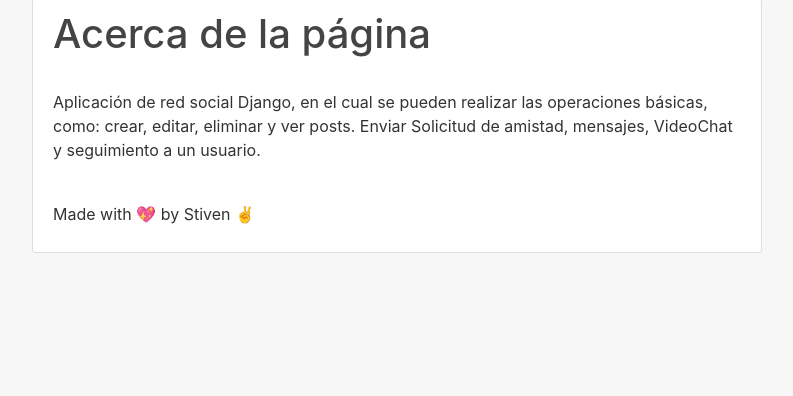
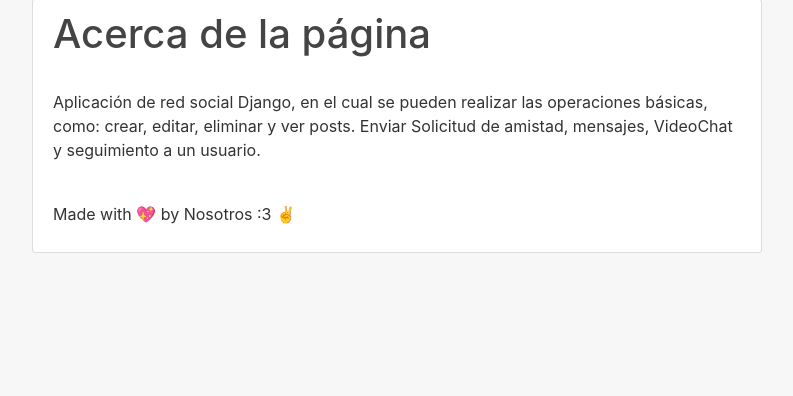
Before and after one commit to StivenAtis/Django-Projects-2, a Django app: page /about/ in a window 1280 px wide. Shown: the part 81-477 px from the top of the page, without its empty margins (243-1036 px from the left). Run offline with Django 3.2, Linux system fonts and the light colour scheme; some libraries are stand-ins or nearby versions.

Commit message:
feat: update

```diff
--- a/blog/templates/blog/about.html
+++ b/blog/templates/blog/about.html
@@ -10,7 +10,7 @@
         <br>
         <p>Aplicación de red social Django, en el cual se pueden realizar las operaciones básicas, como: crear, editar, eliminar y ver posts. Enviar Solicitud de amistad, mensajes, VideoChat y seguimiento a un usuario.</p>
         <br>
-        <p>Made with &#128150; by Stiven &#9996;</p>
+        <p>Made with &#128150; by Nosotros :3 &#9996;</p>
     </div>
 </div>
 
```
Also changed, not shown: README.md.
